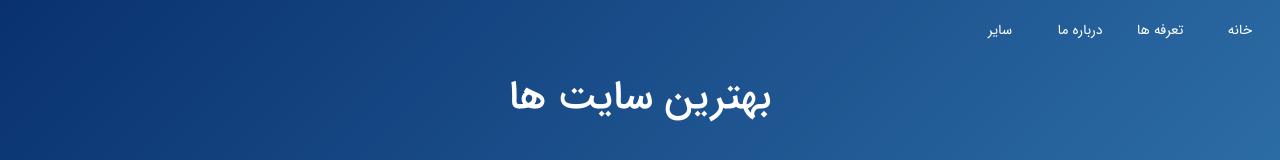
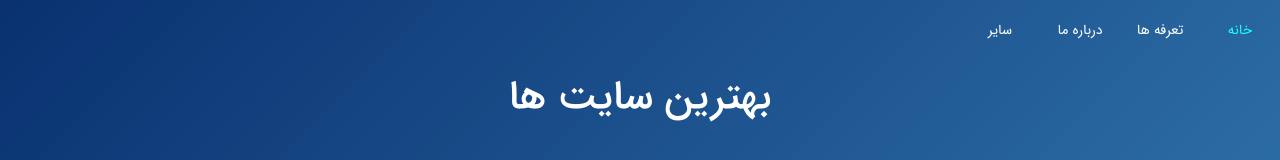
Before and after one commit to KavehKarami/shop-theme-react, a React (Create React App) app: page / in a window 1280 px wide. Shown: the top 160 px of the page. Built offline with nearby package versions, Linux system fonts and the light colour scheme.

Commit message:
update styles for a active and non active routes

```diff
--- a/src/app/components/layout/navbar/DesktopNav.jsx
+++ b/src/app/components/layout/navbar/DesktopNav.jsx
@@ -1,13 +1,23 @@
-import React from 'react';
-import { Link } from 'react-router-dom';
+import React, { useEffect } from 'react';
+import { useState } from 'react';
+import { Link, useLocation } from 'react-router-dom';
 import { routes } from '../../../routes';
 
 const DesktopNav = () => {
+  const location = useLocation();
+  const [isHome, setIsHome] = useState();
+
+  useEffect(() => {
+    const path = location.pathname === "/";
+    setIsHome(path);
+
+  }, [location, isHome]);
+
   return (
-    <nav className="main-navigation d-none d-md-flex">
+    <nav className={isHome ? "main-navigation d-none d-md-flex" : "main-navigation d-none d-md-flex otherPathNav"}>
       <ul>
         {routes.map((route, index) =>
-          <li key={index}><Link to={route.path}>{route.label}</Link></li>
+          <li key={index}><Link className={location.pathname === route.path ? "link-active" : "text-white"} to={route.path}>{route.label}</Link></li>
         )}
         <li><a href="/#">سایر</a>
           <ul>
--- a/src/assets/scss/_variables.scss
+++ b/src/assets/scss/_variables.scss
@@ -9,6 +9,7 @@ $lightBlue-700: #0091ea;
 $cyan-a700-light: #33c6dc;
 $cyan-a700: #00b8d4;
 $cyan-a700-dark: #008094;
+$cyan-a200: #18ffff;
 
 /* -------------------------------------------------------------------------- */
 
--- a/src/assets/scss/components/layout/desktopNavbar.scss
+++ b/src/assets/scss/components/layout/desktopNavbar.scss
@@ -78,3 +78,12 @@ nav.main-navigation ul ul ul {
   right: 100%;
   top: 0;
 }
+
+nav.otherPathNav {
+  background-color: $lightBlue-900-dark;
+  box-shadow: 0 5px 10px rgba(0, 0, 0, 0.3);
+}
+
+.link-active {
+  color: $cyan-a200 !important;
+}
```
